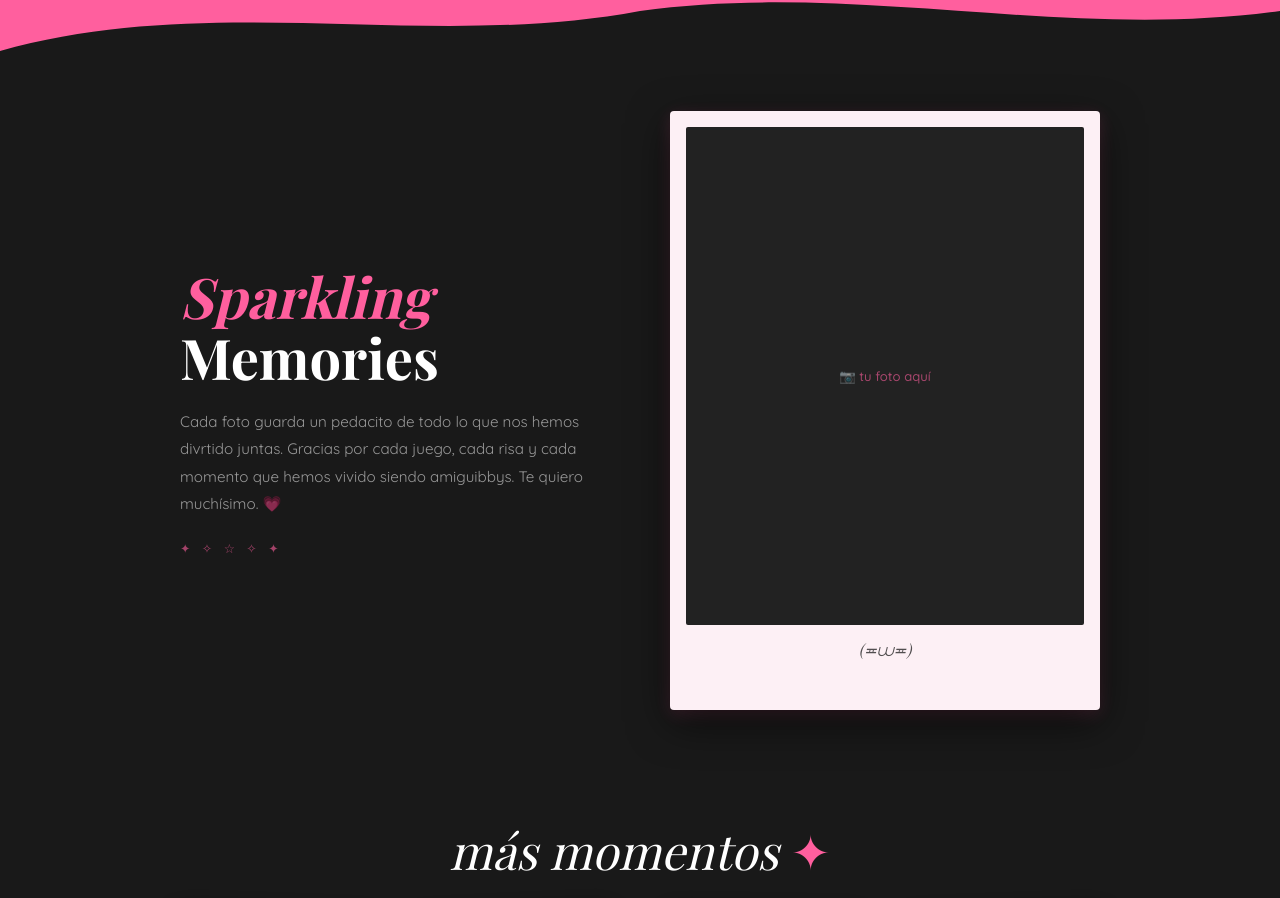
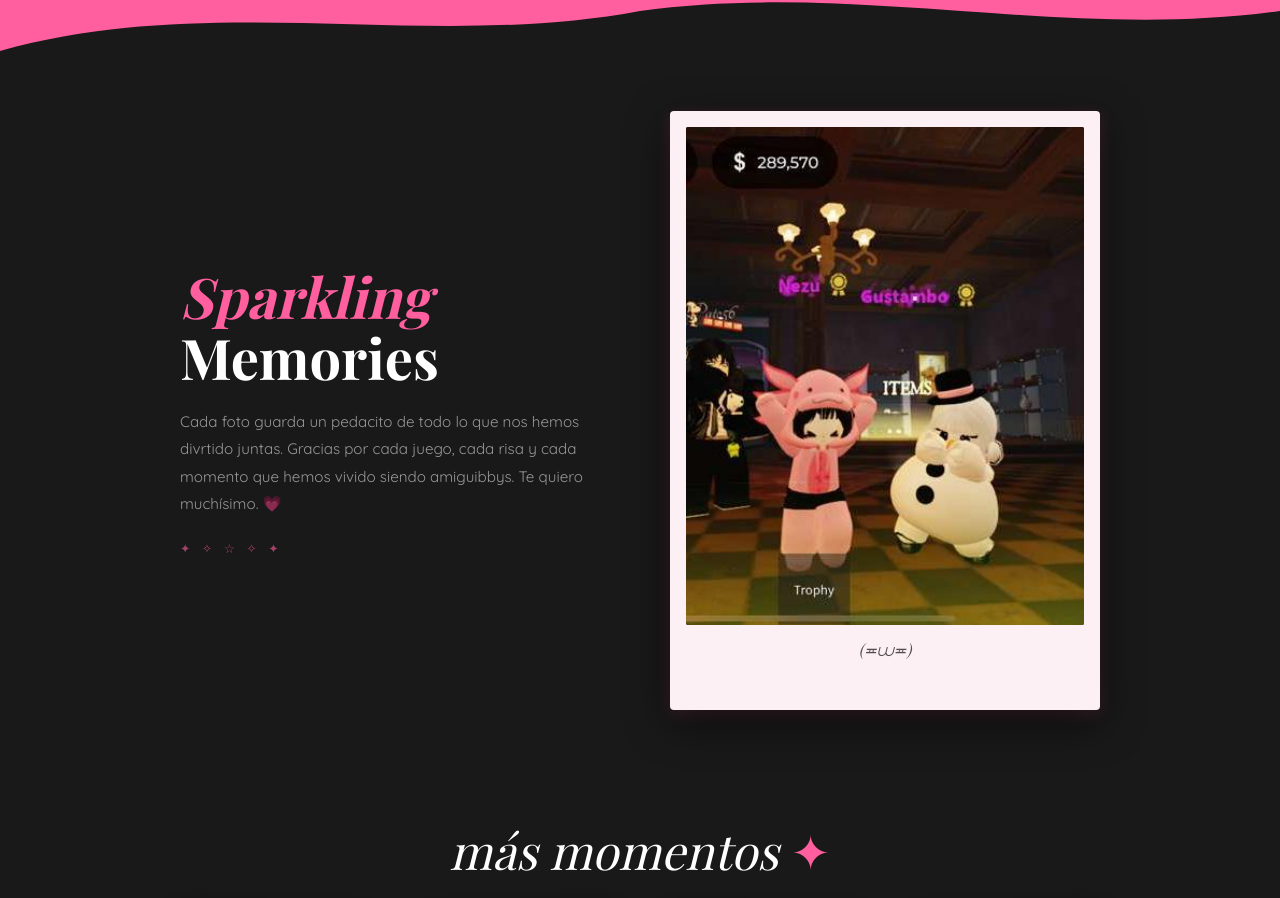
Before and after one commit to adrihrz/RegaloParaNezu, a plain HTML site: page momentos.html in a window 1280 px wide. Shown: the part 1373-2271 px from the top of the page. Drawn offline with nearby package versions, Linux system fonts and the light colour scheme; the site is published under a folder, as on GitHub Pages, so addresses that start at the root find nothing; a web font is replaced by a local one.

Commit message:
Arreglo foto

```diff
--- a/momentos.html
+++ b/momentos.html
@@ -145,7 +145,7 @@
           <div class="polaroid-img">
             <!-- FOTO 5 -->
             <img
-              src="/imgs/foto5.jpeg"
+              src="imgs/foto5.jpeg"
               alt="Foto especial"
               onerror="this.parentElement.classList.add('empty')"
             />
```
